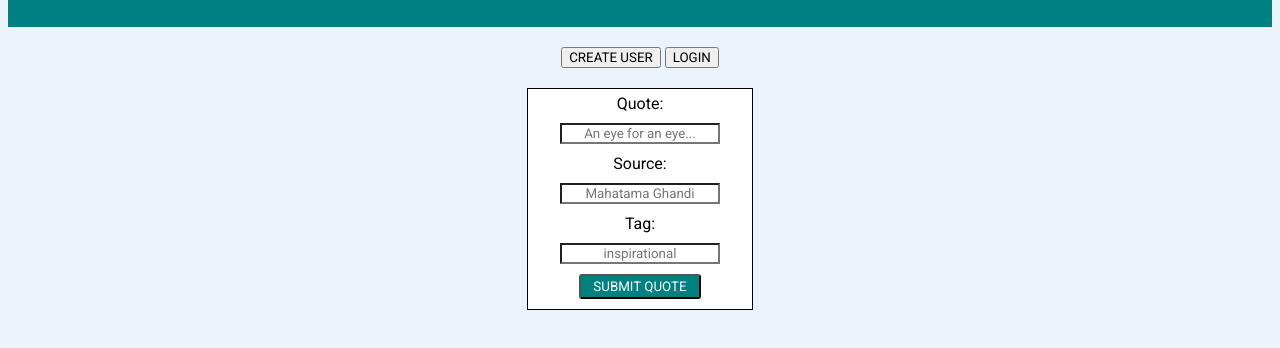
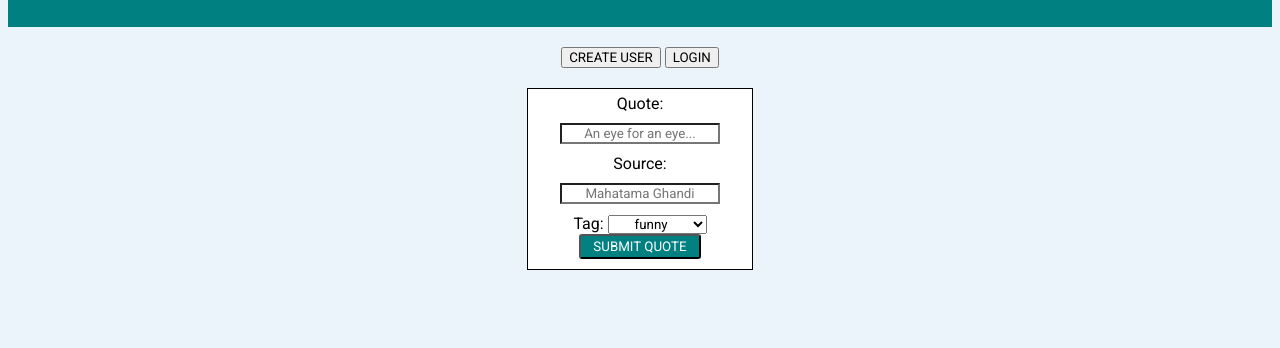
Before and after one commit to lewi-g/EpiQuotes, a website: page public/index.html in a window 1280 px wide. Both pictures are taken after a click on the button "ADD MY QUOTE NOW!". Shown: the part 130-478 px from the top of the page. Drawn offline with nearby package versions, Linux system fonts and the light colour scheme; a web font is replaced by a local one.

Commit message:
hardcoded dropdown into app.js and minor css styling

```diff
--- a/public/app.js
+++ b/public/app.js
@@ -183,7 +183,7 @@ const postQuotes = () => {
       renderConfirmQuoteAdd();
   });
 };
-
+ // <input type="text" id = "quote-tag" placeholder= "inspirational">
 //show form to DOM
 const addQuotesForm = () => {
   $('.add-quotes').on('click', function (event) {
@@ -196,8 +196,15 @@ const addQuotesForm = () => {
         <input type="text" name = "quote" id="input-quote" required placeholder="An eye for an eye...">
         <label for = "quote-source"> Source: </label>
         <input type="text" id = "quote-source" placeholder= "Mahatama Ghandi">
+
         <label for ="tag-source"> Tag: </label>
-        <input type="text" id = "quote-tag" placeholder= "inspirational">
+        <select id="quote-tag">
+                <option value="funny">funny</option>
+                <option value="inspirational">inspirational</option>
+                <option value="pop-culture">pop-culture</option>
+                <option value="life">life</option>
+                <option value="relationships">relationships</option>
+          </select>
 
 			 <button class="button" from="quote-form" type="submit">Submit Quote</button>
       </fieldset>
--- a/public/main.css
+++ b/public/main.css
@@ -86,7 +86,9 @@ fieldset > button {
   border: 1px solid black;
   box-sizing: border-box;
   margin: 15px auto;
+  padding: 10px 30px;
   max-width: 70%;
+  word-wrap: break-word;
 }
 
 .quote > p {
```
